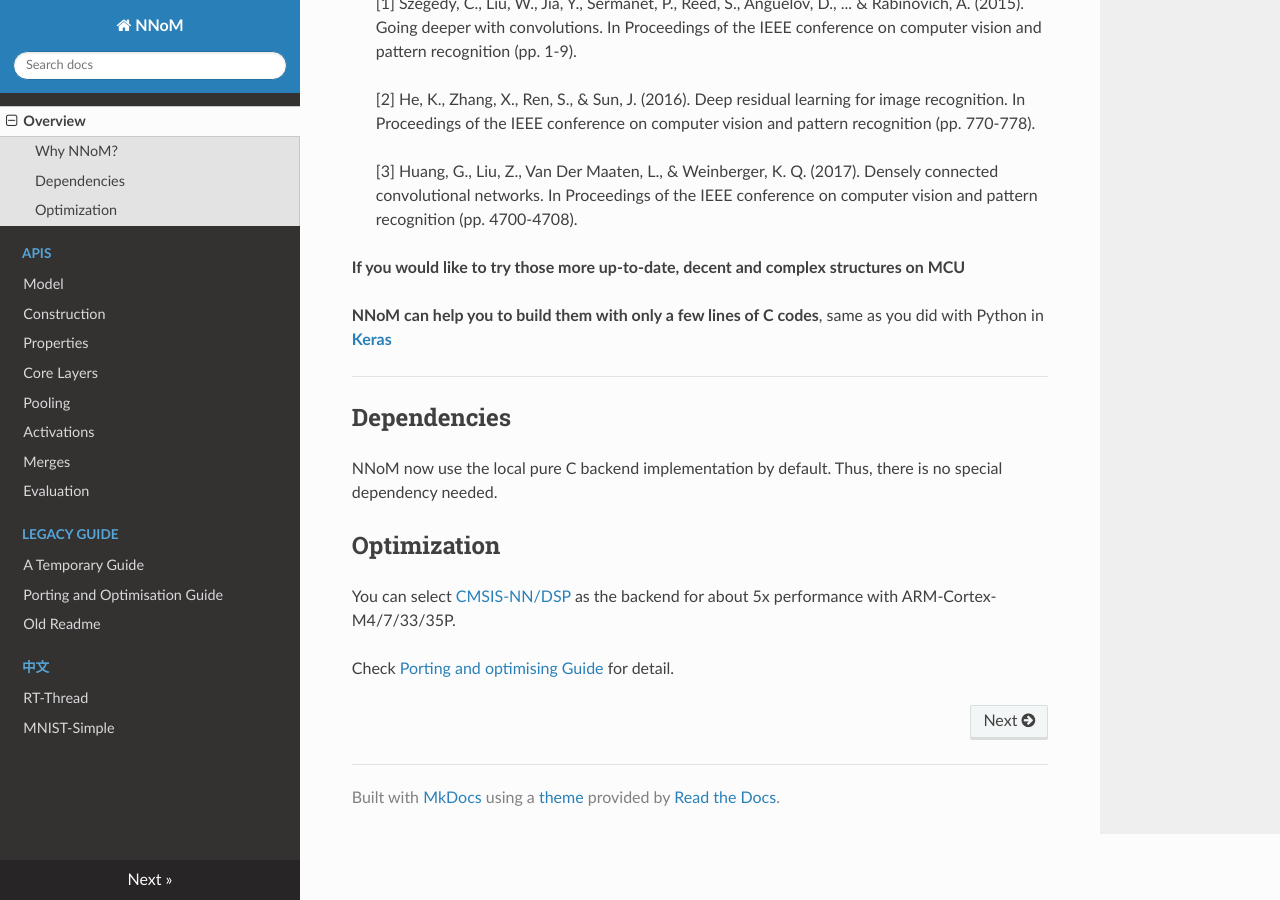
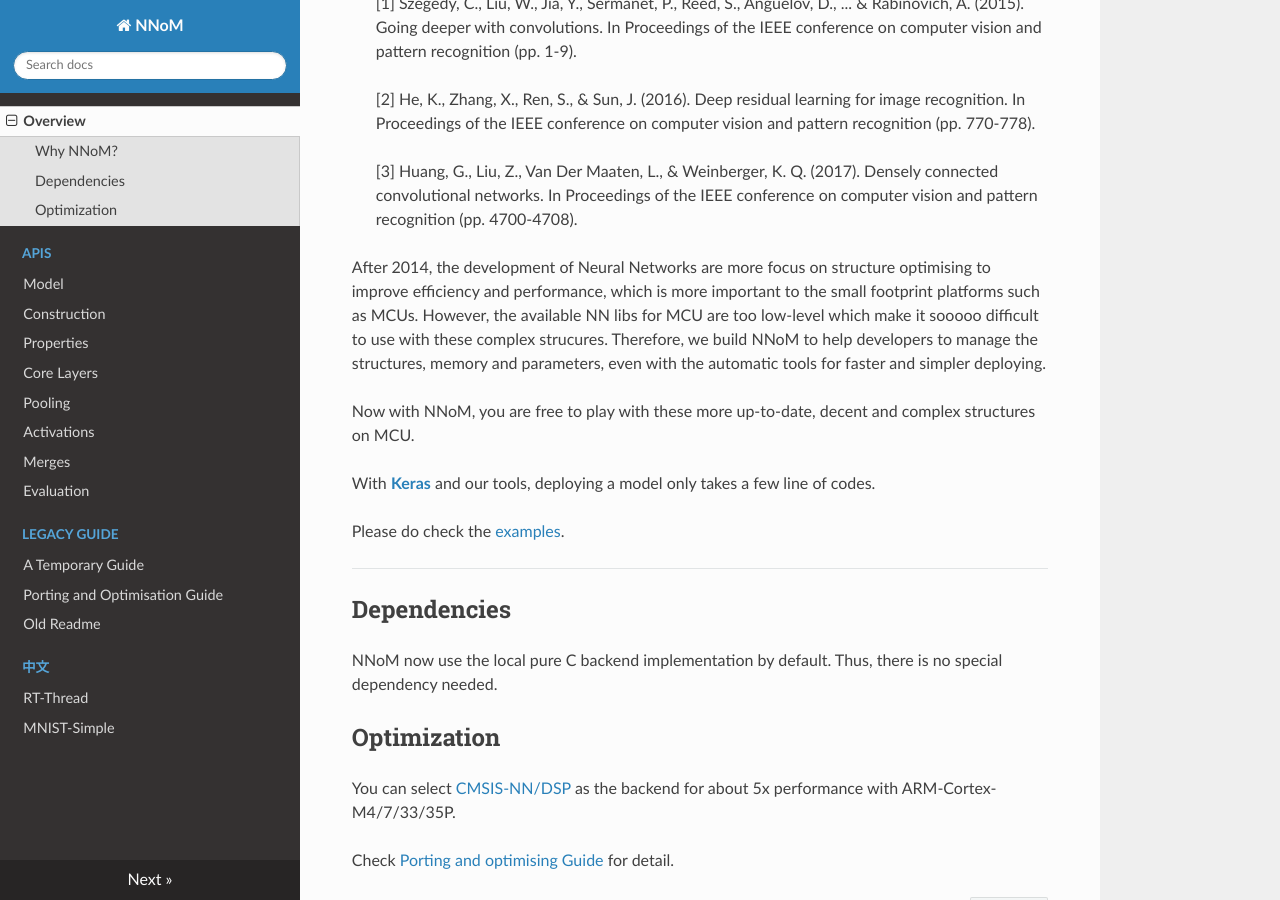
Before and after one commit to majianjia/nnom, an MkDocs documentation site: the page built from docs/index.md, in a window 1280 px wide and 900 px high, scrolled down 1181 px. Built offline with MkDocs 1.6.1, drawn with Linux system fonts in a browser that asks for light colours; nearby versions of some CDN libraries.

Commit message:
Update index.md

```diff
--- a/docs/index.md
+++ b/docs/index.md
@@ -38,9 +38,15 @@ Nowadays, neural networks are **wider**, **deeper**, and **denser**.
 >[3] Huang, G., Liu, Z., Van Der Maaten, L., & Weinberger, K. Q. (2017). Densely connected convolutional networks. In Proceedings of the IEEE conference on computer vision and pattern recognition (pp. 4700-4708).
 
 
-**If you would like to try those more up-to-date, decent and complex structures on MCU**
+After 2014, the development of Neural Networks are more focus on structure optimising to improve efficiency and performance, which is more important to the small footprint platforms such as MCUs.
+However, the available NN libs for MCU are too low-level which make it sooooo difficult to use with these complex strucures.
+Therefore, we build NNoM to help developers to manage the structures, memory and parameters, even with the automatic tools for faster and simpler deploying.
 
-**NNoM can help you to build them with only a few lines of C codes**, same as you did with Python in [**Keras**](https://keras.io/)
+Now with NNoM, you are free to play with these more up-to-date, decent and complex structures on MCU.
+
+With [**Keras**](https://keras.io/) and our tools, deploying a model only takes a few line of codes.
+
+Please do check the [examples](https://github.com/majianjia/nnom/tree/master/examples).
 
 ---
 
```
